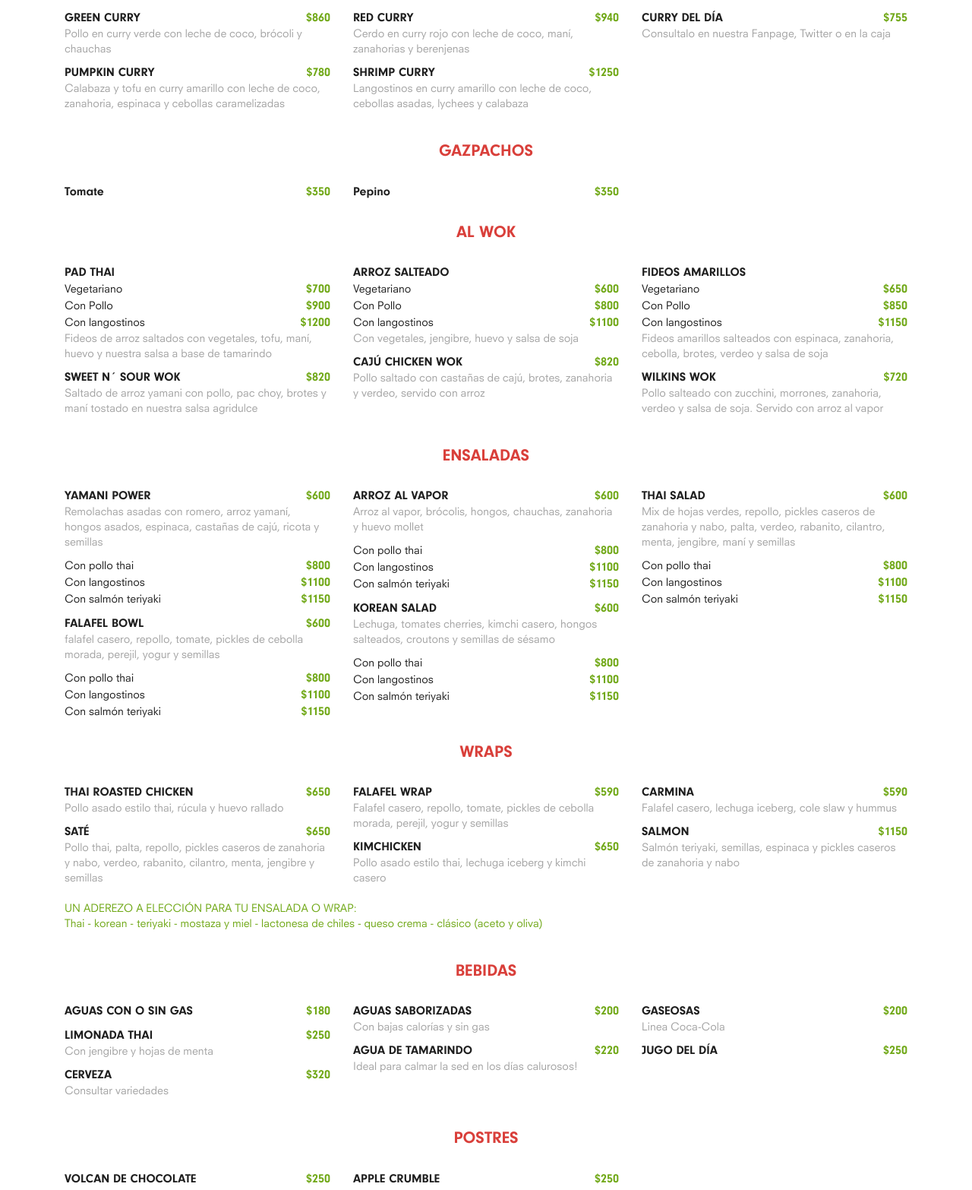
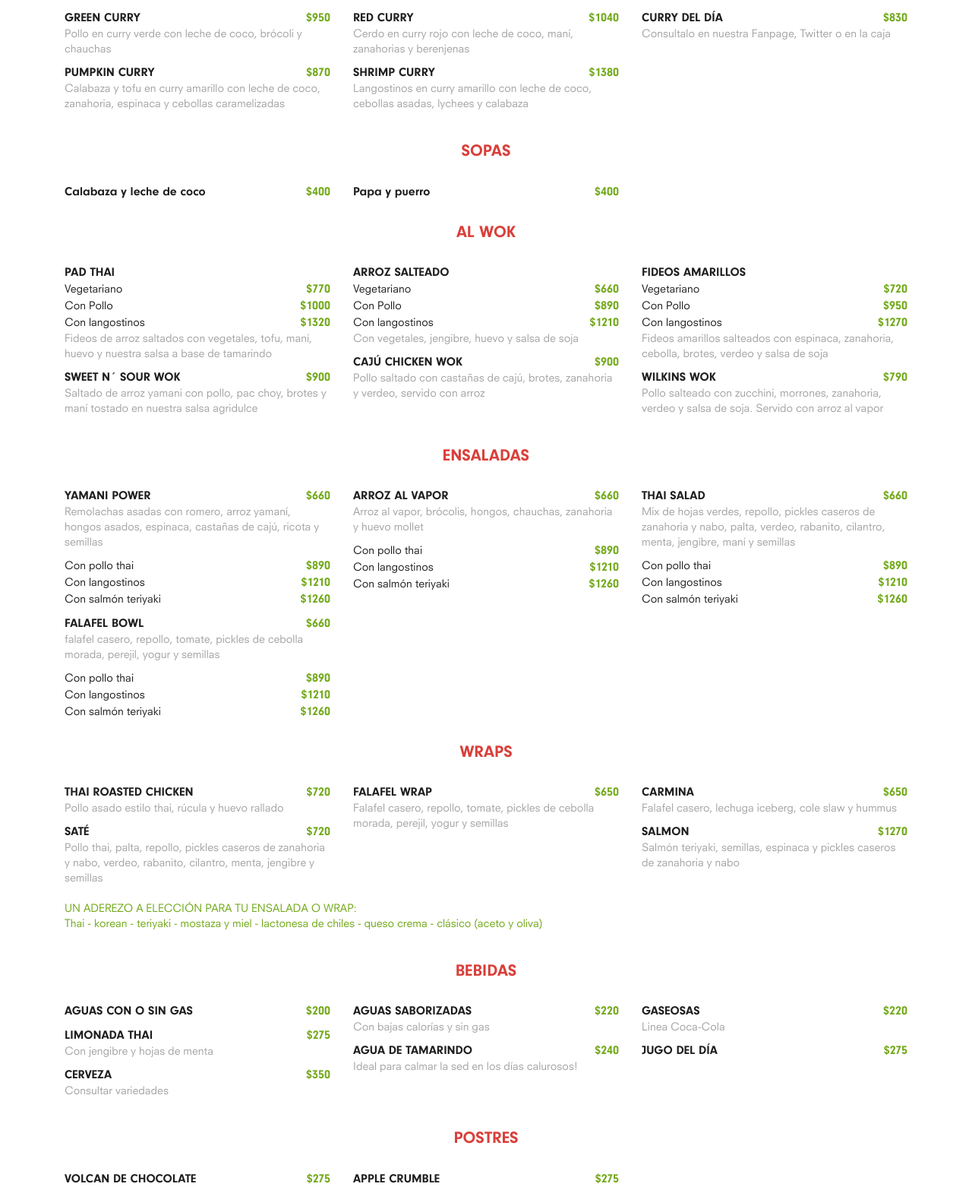
Before and after one commit to masaez/greencurry, a plain HTML site: page index.html in a window 1280 px wide. Shown: the part 3149-4715 px from the top of the page at 76% size. Drawn offline with Linux system fonts and the light colour scheme.

Commit message:
Add files via upload

```diff
--- a/index.html
+++ b/index.html
@@ -377,24 +377,24 @@
       <h2>CURRIES</h2>
       <div class="col-xs-12 col-md-4">
         <ul>
-          <li><h4>GREEN CURRY<span> $860</span></h4></li>
+          <li><h4>GREEN CURRY<span> $950</span></h4></li>
           <p>Pollo en curry verde con leche de coco, brócoli y chauchas</p>
-          <li><h4>PUMPKIN CURRY<span> $780</span></h4></li>
+          <li><h4>PUMPKIN CURRY<span> $870</span></h4></li>
           <p>Calabaza y tofu en curry amarillo con leche de coco, zanahoria, espinaca y cebollas caramelizadas</p>
         </ul>
       </div>
       <div class="col-md-4">
         <ul>
-          <li><h4>RED CURRY<span> $940</span></h4> </li>
+          <li><h4>RED CURRY<span> $1040</span></h4> </li>
           <p>Cerdo en curry rojo con leche de coco, maní, zanahorias y berenjenas</p>
-          <li><h4> SHRIMP CURRY <span> $1250</span></h4></li>
+          <li><h4> SHRIMP CURRY <span> $1380</span></h4></li>
           <p>Langostinos en curry amarillo con leche de coco, cebollas asadas, lychees y calabaza</p>
 
         </ul>
       </div>
       <div class="col-md-4" >
         <ul>
-          <li><h4>CURRY DEL DÍA<span> $755</span></h4> </li>
+          <li><h4>CURRY DEL DÍA<span> $830</span></h4> </li>
           <p>Consultalo en nuestra Fanpage, Twitter o en la caja</p>
 
         </ul>
@@ -405,18 +405,18 @@
 
    <div class="row">
     <div class="col-xs-12">
-      <h2>Gazpachos</h2>
+      <h2>Sopas</h2>
       <div class="col-md-4">
         <ul>
 
-          <li><h4>Tomate<span> $350</span></h4></li>
+          <li><h4>Calabaza y leche de coco<span> $400</span></h4></li>
           <!--<p class="hidden-xs">Pepsi, Pepsi light, 7up, 7up light, Mirinda, Pdt pomelo/pomelo light</p>-->
 
         </ul>
       </div>
       <div class="col-md-4">
         <ul>
-          <li><h4>Pepino<span> $350</span></h4></li>
+          <li><h4>Papa y puerro<span> $400</span></h4></li>
 
 
         </ul>
@@ -431,11 +431,11 @@
       <div class="col-md-4">
         <ul>
            <li><h4>PAD THAI</h4></li>
-          <li>Vegetariano<span> $700</span></li>
-          <li>Con Pollo<span> $900</span></li>
-          <li>Con langostinos<span> $1200</span></li>
+          <li>Vegetariano<span> $770</span></li>
+          <li>Con Pollo<span> $1000</span></li>
+          <li>Con langostinos<span> $1320</span></li>
           <p>Fideos de arroz saltados con vegetales, tofu, maní, huevo y nuestra salsa a base de tamarindo</p>
-          <li><h4>SWEET N´ SOUR WOK<span> $820</span></h4></li>
+          <li><h4>SWEET N´ SOUR WOK<span> $900</span></h4></li>
           <p>Saltado de arroz yamani con pollo, pac choy, brotes y maní tostado en nuestra salsa agridulce</p>
 
         </ul>
@@ -443,11 +443,11 @@
       <div class="col-md-4">
         <ul>
           <li><h4>ARROZ SALTEADO</h4></li>
-          <li>Vegetariano<span> $600</span></li>
-          <li>Con Pollo<span> $800</span></li>
-          <li>Con langostinos<span> $1100</span></li>
+          <li>Vegetariano<span> $660</span></li>
+          <li>Con Pollo<span> $890</span></li>
+          <li>Con langostinos<span> $1210</span></li>
           <p>Con vegetales, jengibre, huevo y salsa de soja</p>
-          <li><h4>CAJÚ CHICKEN WOK<span> $820</span></h4></li>
+          <li><h4>CAJÚ CHICKEN WOK<span> $900</span></h4></li>
           <p>Pollo saltado con castañas de cajú, brotes, zanahoria y verdeo, servido con arroz</p>
 
 
@@ -456,11 +456,11 @@
       <div class="col-md-4" >
         <ul>
           <li><h4>FIDEOS AMARILLOS </h4></li>
-          <li>Vegetariano<span> $650</span></li>
-          <li>Con Pollo<span> $850</span></li>
-          <li>Con langostinos<span> $1150</span></li>
+          <li>Vegetariano<span> $720</span></li>
+          <li>Con Pollo<span> $950</span></li>
+          <li>Con langostinos<span> $1270</span></li>
           <p>Fideos amarillos salteados con espinaca, zanahoria, cebolla, brotes, verdeo y salsa de soja</p>
-         <li><h4>WILKINS WOK<span> $720</span></h4></li>
+         <li><h4>WILKINS WOK<span> $790</span></h4></li>
           <p>Pollo salteado con zucchini, morrones, zanahoria, verdeo y salsa de soja. Servido con arroz al vapor
 </p>
         </ul>
@@ -473,51 +473,44 @@
       <h2>ENSALADAS</h2>
       <div class="col-md-4">
         <ul>
-          <li><h4>YAMANI POWER<span> $600</span></h4></li>
+          <li><h4>YAMANI POWER<span> $660</span></h4></li>
           <p>Remolachas asadas con romero, arroz yamaní, hongos
             asados, espinaca, castañas de cajú, ricota y semillas </p>
-          <li>Con pollo thai<span> $800</span></li>
-          <li>Con langostinos<span> $1100</span></li>
-          <li>Con salmón teriyaki<span> $1150</span></li>
+          <li>Con pollo thai<span> $890</span></li>
+          <li>Con langostinos<span> $1210</span></li>
+          <li>Con salmón teriyaki<span> $1260</span></li>
                   </ul>
         <ul>
-          <li><h4>FALAFEL BOWL<span> $600</span></h4></li>
+          <li><h4>FALAFEL BOWL<span> $660</span></h4></li>
           <p>falafel casero, repollo, tomate, pickles de cebolla morada, perejil, yogur y semillas</p>
-          <li>Con pollo thai<span> $800</span></li>
-          <li>Con langostinos<span> $1100</span></li>
-          <li>Con salmón teriyaki<span> $1150</span></li>
+          <li>Con pollo thai<span> $890</span></li>
+          <li>Con langostinos<span> $1210</span></li>
+          <li>Con salmón teriyaki<span> $1260</span></li>
 
         </ul>
       </div>
       <div class="col-md-4">
         <ul>
-          <li><h4>ARROZ AL VAPOR<span> $600</span></h4></li>
+          <li><h4>ARROZ AL VAPOR<span> $660</span></h4></li>
           <p>Arroz al vapor, brócolis, hongos, chauchas, zanahoria y huevo mollet</p>
-          <li>Con pollo thai<span> $800</span></li>
-          <li>Con langostinos<span> $1100</span></li>
-          <li>Con salmón teriyaki<span> $1150</span></li>
+          <li>Con pollo thai<span> $890</span></li>
+          <li>Con langostinos<span> $1210</span></li>
+          <li>Con salmón teriyaki<span> $1260</span></li>
 
         </ul>
 
-        <ul>
-          <li><h4>KOREAN SALAD<span> $600</span></h4></li>
-          <p>Lechuga, tomates cherries, kimchi casero, hongos salteados, croutons y semillas de sésamo</p>
-          <li>Con pollo thai<span> $800</span></li>
-          <li>Con langostinos<span> $1100</span></li>
-          <li>Con salmón teriyaki<span> $1150</span></li>
 
-        </ul>
 
       </div>
       <div class="col-md-4" >
 
         <ul>
-          <li><h4>THAI SALAD<span> $600</span></h4></li>
+          <li><h4>THAI SALAD<span> $660</span></h4></li>
           <p>Mix de hojas verdes, repollo, pickles caseros de zanahoria y nabo,
           palta, verdeo, rabanito, cilantro, menta, jengibre, maní y semillas</p>
-          <li>Con pollo thai<span> $800</span></li>
-          <li>Con langostinos<span> $1100</span></li>
-          <li>Con salmón teriyaki<span> $1150</span></li>
+          <li>Con pollo thai<span> $890</span></li>
+          <li>Con langostinos<span> $1210</span></li>
+          <li>Con salmón teriyaki<span> $1260</span></li>
 
         </ul>
 
@@ -530,34 +523,29 @@
       <h2>WRAPS</h2>
       <div class="col-md-4">
         <ul>
-          <li><h4>THAI ROASTED CHICKEN<span> $650</span></h4></li>
+          <li><h4>THAI ROASTED CHICKEN<span> $720</span></h4></li>
           <p>Pollo asado estilo thai, rúcula y huevo rallado</p>
 
-          <li><h4>SATÉ<span> $650</span></h4></li>
+          <li><h4>SATÉ<span> $720</span></h4></li>
           <p>Pollo thai, palta, repollo, pickles caseros de zanahoria y nabo, verdeo, rabanito, cilantro, menta, jengibre y semillas</p>
         </ul>
       </div>
       <div class="col-md-4">
         <ul>
-          <li><h4>FALAFEL WRAP <span> $590</span></h4></li>
+          <li><h4>FALAFEL WRAP <span> $650</span></h4></li>
           <p>Falafel casero, repollo, tomate, pickles de cebolla morada, perejil, yogur y semillas</p>
 
 
         </ul>
 
-        <ul>
-          <li><h4>KIMCHICKEN <span> $650</span></h4></li>
-          <p>Pollo asado estilo thai, lechuga iceberg y kimchi casero</p>
 
-
-        </ul>
       </div>
       <div class="col-md-4" >
         <ul>
-          <li><h4>CARMINA<span> $590</span></h4></li>
+          <li><h4>CARMINA<span> $650</span></h4></li>
           <p>Falafel casero, lechuga iceberg, cole slaw y hummus</p>
 
-          <li><h4>SALMON<span> $1150</span></h4></li>
+          <li><h4>SALMON<span> $1270</span></h4></li>
           <p>Salmón teriyaki, semillas, espinaca y pickles caseros de zanahoria y nabo </p>
 
         </ul>
@@ -578,19 +566,19 @@
       <div class="col-md-4">
         <ul>
 
-          <li><h4>AGUAS CON O SIN GAS<span> $180</span></h4></li>
+          <li><h4>AGUAS CON O SIN GAS<span> $200</span></h4></li>
           <!--<p class="hidden-xs">Pepsi, Pepsi light, 7up, 7up light, Mirinda, Pdt pomelo/pomelo light</p>-->
-          <li><h4>LIMONADA THAI<span> $250</span></h4></li>
+          <li><h4>LIMONADA THAI<span> $275</span></h4></li>
           <p class="hidden-xs">Con jengibre y hojas de menta</p>
-          <li><h4>CERVEZA<span> $320</span></h4></li>
+          <li><h4>CERVEZA<span> $350</span></h4></li>
           <p class="hidden-xs">Consultar variedades</p>
         </ul>
       </div>
       <div class="col-md-4">
         <ul>
-          <li><h4>AGUAS SABORIZADAS<span> $200</span></h4></li>
+          <li><h4>AGUAS SABORIZADAS<span> $220</span></h4></li>
           <p class="hidden-xs">Con bajas calorías y sin gas</p>
-          <li><h4>AGUA DE TAMARINDO<span> $220</span></h4></li>
+          <li><h4>AGUA DE TAMARINDO<span> $240</span></h4></li>
           <p class="hidden-xs">Ideal para calmar la sed en los días calurosos!</p>
 
         </ul>
@@ -598,11 +586,11 @@
       <div class="col-md-4" >
         <ul>
 
-          <li><h4>GASEOSAS<span> $200</span></h4></li>
+          <li><h4>GASEOSAS<span> $220</span></h4></li>
                     <p class="hidden-xs">Linea Coca-Cola</p>
 
 
-          <li><h4>JUGO DEL DÍA<span> $250</span></h4></li>
+          <li><h4>JUGO DEL DÍA<span> $275</span></h4></li>
         </ul>
       </div>
     </div>
@@ -613,13 +601,13 @@
       <h2>POSTRES</h2>
       <div class="col-md-4">
         <ul>
-          <li><h4>VOLCAN DE CHOCOLATE<span> $250</span></h4></li>
+          <li><h4>VOLCAN DE CHOCOLATE<span> $275</span></h4></li>
 
         </ul>
       </div>
       <div class="col-md-4">
         <ul>
-         <li><h4>APPLE CRUMBLE<span> $250</span></h4></li>
+         <li><h4>APPLE CRUMBLE<span> $275</span></h4></li>
         </ul>
       </div>
 
```
